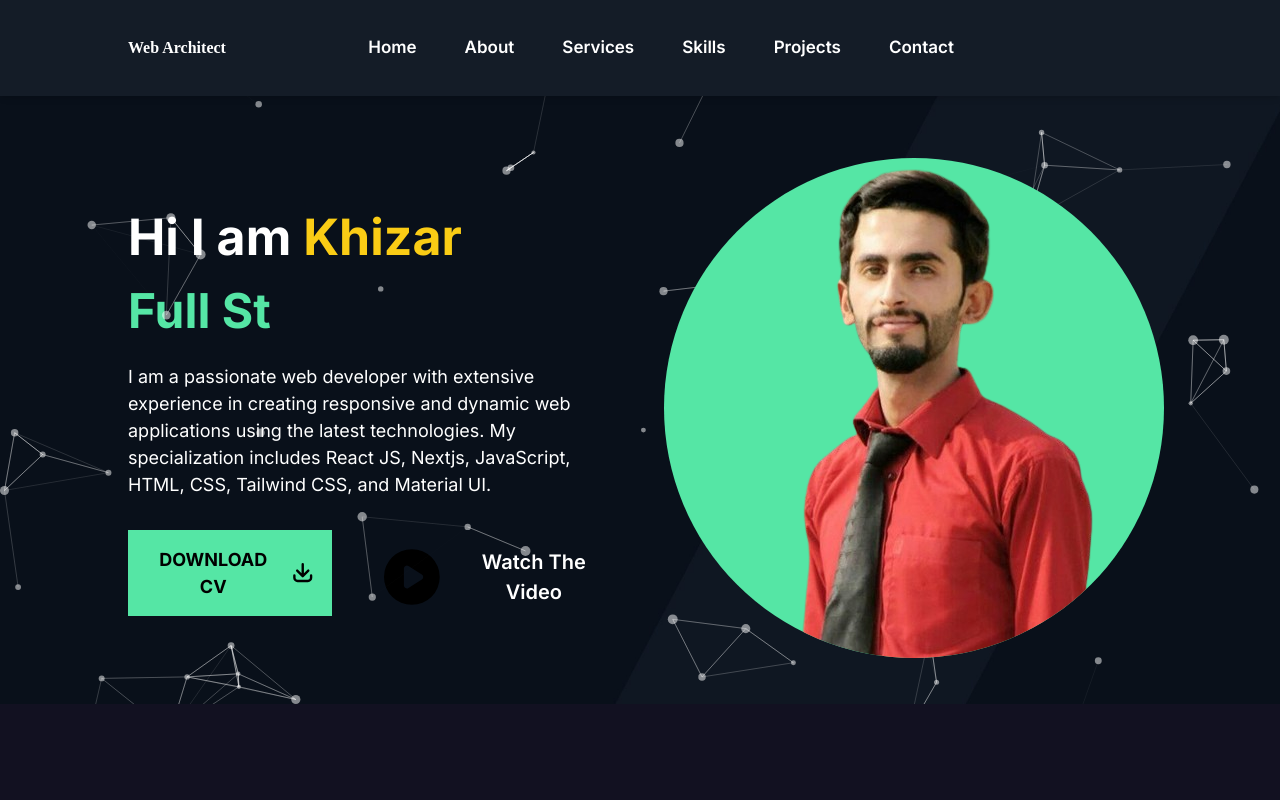
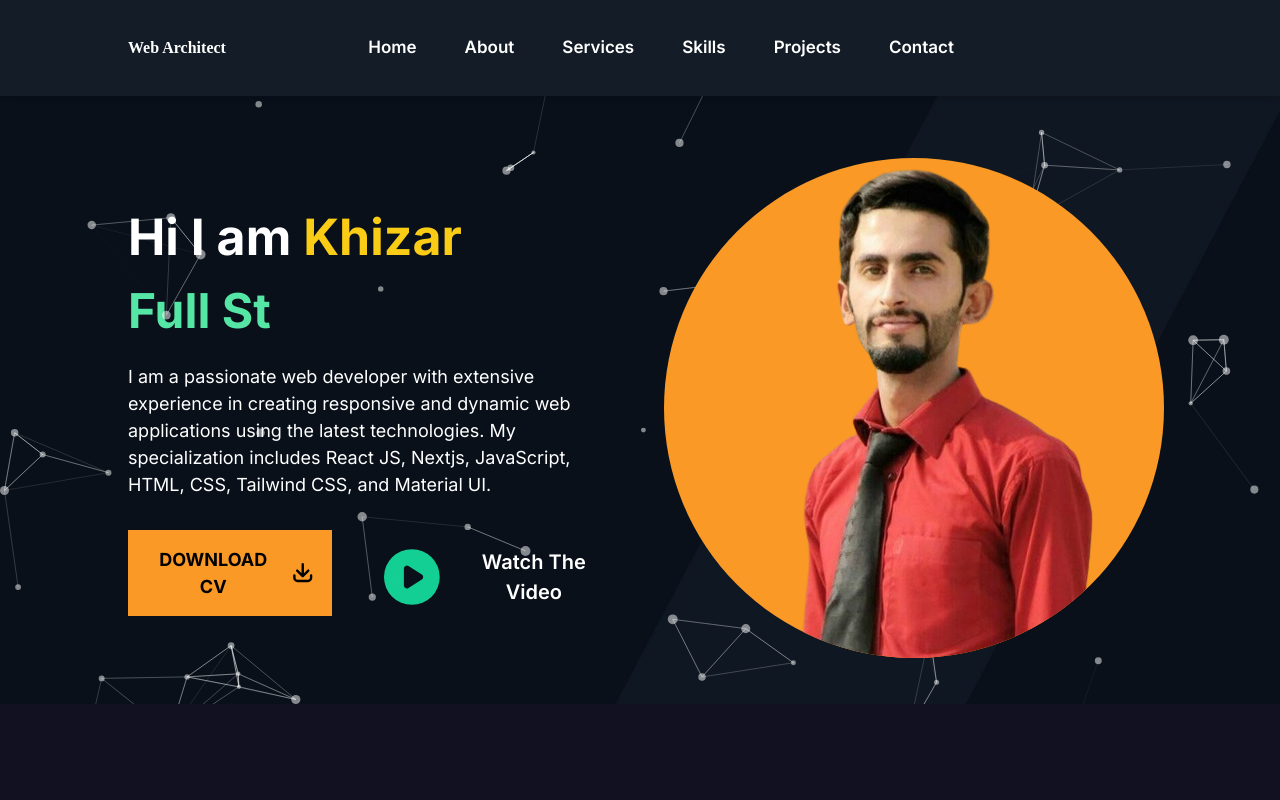
Before and after one commit to khizarali646/my-portfolio, a Next.js app: page / in a window 1280 px wide. Shown: the top 800 px of the page. Built offline with nearby package versions, Linux system fonts and the light colour scheme.

Commit message:
fix hero component

```diff
--- a/components/hero/Hero.tsx
+++ b/components/hero/Hero.tsx
@@ -17,20 +17,20 @@ export const Hero = () => {
             </p>
             <div className="mt-[2rem] flex-col md:space-x-6 sm:space-y-2 sm:flex sm:flex-row sm:space-x-0 sm:gap-6 ">
                 <button
-                    className="px-4 hover:bg-yellow-4 transition-all duration-200 py-[1rem] text-[18px] font-bold uppercase bg-[#55e6a5] text-black flex items-center space-x-2 ">
+                    className="px-4 hover:bg-yellow-4 transition-all duration-200 py-[1rem] text-[18px] font-bold uppercase bg-[#fa9926] text-black flex items-center space-x-2 ">
                     <p>Download Cv</p>
                     <ArrowDownTrayIcon className="w-[1.6rem] h-[1.7rem] text-black"/>
                 </button>
                 <button
                     className="flex items-center space-x-2 sm:space-x-2 ml-0 mt-[1rem]">
-                    <PlayCircleIcon className="w-[4rem] h-[4rem] hover:text-yellow-400 transition-all duration-400 text-[##14CF93]"/>
+                    <PlayCircleIcon className="w-[4rem] h-[4rem] hover:text-yellow-400 transition-all duration-400 text-[#14CF93]"/>
                     <p className="text-[20px] font-semibold text-white">Watch The Video</p>
                 </button>
 
 
             </div>
         </div>
-          <div className='w-[500px] hidden bg-[#55e6a5]  relative md:flex items-center rounded-full h-[500px]'>
+          <div className='w-[500px] hidden bg-[#fa9926]  relative md:flex items-center rounded-full h-[500px]'>
               <Image src="/images/khizar-bg.png" alt='Khizar' layout='fill' className='rounded-full object-cover'/>
           </div>
       </div>
```
